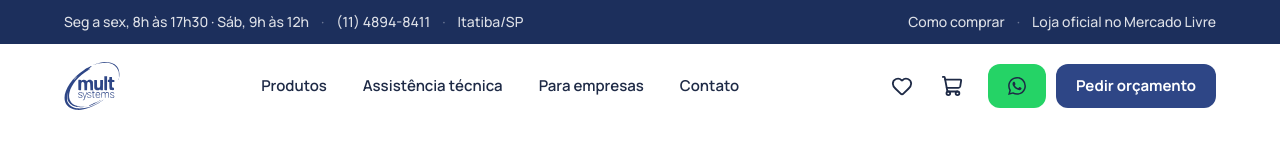
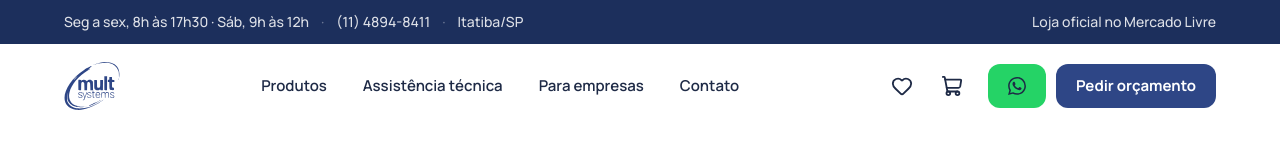
Before and after one commit to LeonardoSenerine/MultSystem, a Next.js app: page / in a window 1280 px wide. Shown: the top 144 px of the page. Built offline with nearby package versions, Linux system fonts and the light colour scheme; no server answers.

Commit message:
'Como comprar' sai do menu do topo e da faixa de atendimento (continua no rodape e no carrinho)

```diff
--- a/src/components/TopBar.tsx
+++ b/src/components/TopBar.tsx
@@ -1,4 +1,3 @@
-import Link from "next/link";
 import type { Contato } from "@/types";
 
 /** Faixa de atendimento (só desktop). Texto simples com separadores, sem ícones. */
@@ -17,11 +16,6 @@ export function TopBar({ contato }: { contato: Contato }) {
         </ul>
         <ul className="flex items-center text-white/85 [&>li]:flex [&>li]:items-center [&>li+li]:before:mx-3 [&>li+li]:before:text-white/35 [&>li+li]:before:content-['·']">
           <li>
-            <Link href="/como-comprar" className="flex min-h-11 items-center hover:text-white">
-              Como comprar
-            </Link>
-          </li>
-          <li>
             <a href={contato.mercadoLivreUrl} target="_blank" rel="noopener noreferrer" className="flex min-h-11 items-center hover:text-white">
               Loja oficial no Mercado Livre
             </a>
--- a/src/data/navegacao.ts
+++ b/src/data/navegacao.ts
@@ -4,6 +4,5 @@ export const navegacao: LinkNav[] = [
   { label: "Produtos", href: "/produtos" },
   { label: "Assistência técnica", href: "/assistencia" },
   { label: "Para empresas", href: "/empresas" },
-  { label: "Como comprar", href: "/como-comprar", soXl: true },
   { label: "Contato", href: "/contato" },
 ];
```
